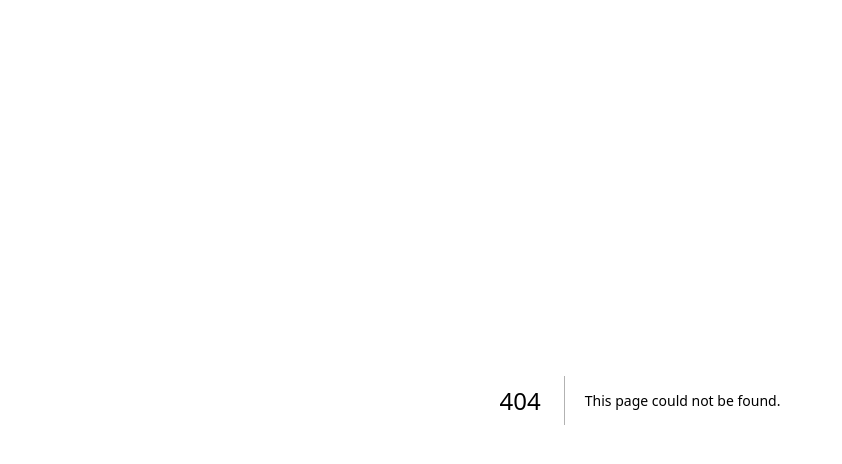
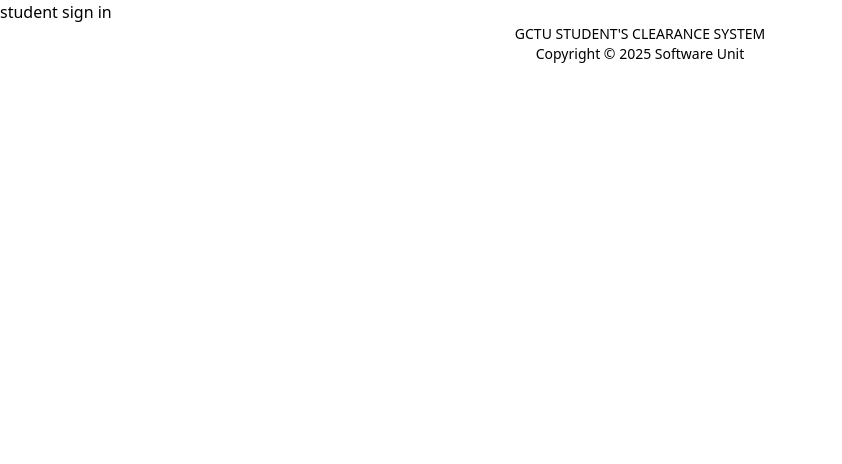
Before and after one commit to ray-pasino/University-Clearance-System, a Next.js app: page /student-signin in a window 1280 px wide. Before the commit this address had no page. Shown: the top 464 px of the page, without its empty margins (0-842 px from the left). Built offline with nearby package versions, Linux system fonts and the light colour scheme.

Commit message:
home page complete

```diff
--- a/app/Footer.tsx
+++ /dev/null
@@ -1,11 +0,0 @@
-import React from 'react'
-
-const Footer = () => {
-  return (
-    <div className=''>
-      Footer
-    </div>
-  )
-}
-
-export default Footer
--- /dev/null
+++ b/app/admin-signin/page.tsx
@@ -0,0 +1,11 @@
+import React from 'react'
+
+const page = () => {
+  return (
+    <div>
+      admin sign in
+    </div>
+  )
+}
+
+export default page
--- /dev/null
+++ b/app/components/Footer.tsx
@@ -0,0 +1,12 @@
+import React from 'react'
+
+const Footer = () => {
+  return (
+    <div className='bottom-0 font-thin text-sm text-center'>
+     <h3>GCTU STUDENT'S CLEARANCE SYSTEM</h3>
+     <p>Copyright ©  2025 Software Unit</p>
+    </div>
+  )
+}
+
+export default Footer
--- a/app/layout.tsx
+++ b/app/layout.tsx
@@ -1,7 +1,7 @@
 import type { Metadata } from "next";
 import { Poppins } from "next/font/google";
 import "./globals.css";
-import Footer from "./Footer";
+import Footer from "./components/Footer";
 
 
 
@@ -24,9 +24,11 @@ export default function RootLayout({
   return (
     <html lang="en">
       <body
-        className={`${poppins.variable} antialiased`}
+        className={`${poppins.variable} antialiased min-h-screen`}
       >
+
         {children}
+        <Footer/>
       </body>
     </html>
   );
--- a/app/page.tsx
+++ b/app/page.tsx
@@ -3,7 +3,7 @@ import Link from "next/link";
 
 export default function Home() {
   return (
-    <div className="h-screen flex flex-col items-center ">
+    <div className=" flex flex-col items-center">
       <div className="flex sm:space-x-2 items-center justify-center">
         {/* GCTU logo */}
         <Image
@@ -34,14 +34,14 @@ export default function Home() {
       </p>
 
       {/* sign in options */}
-      <div className="flex flex-col items-center space-y-8  justify-center">
-        <Link href="/" className="text-center">
+      <div className="mb-12 flex flex-col items-center space-y-8  justify-center">
+        <Link href="/student-signin" className="text-center">
           <button className="font-sans cursor-pointer student bg-blue-800  px-20 py-4 sm:px-24 md:px-40 md:py-4  text-white rounded-md text-center transition duration-300 transform hover:scale-105 hover:shadow-sm">
             Student Sign In
           </button>
         </Link>
 
-        <Link href="/" className="text-center">
+        <Link href="/admin-signin" className="text-center">
           <button className="cursor-pointer admin bg-blue-800  px-20 py-4 sm:px-24 md:px-40 md:py-4  text-white rounded-md text-center transition duration-300 transform hover:scale-105 hover:shadow-sm">
             Admin Sign In
           </button>
--- /dev/null
+++ b/app/student-signin/page.tsx
@@ -0,0 +1,11 @@
+import React from 'react'
+
+const page = () => {
+  return (
+    <div>
+      student sign in
+    </div>
+  )
+}
+
+export default page
```
Also changed, not shown: app/components/Navbar.tsx (renamed from app/Navbar.tsx).
